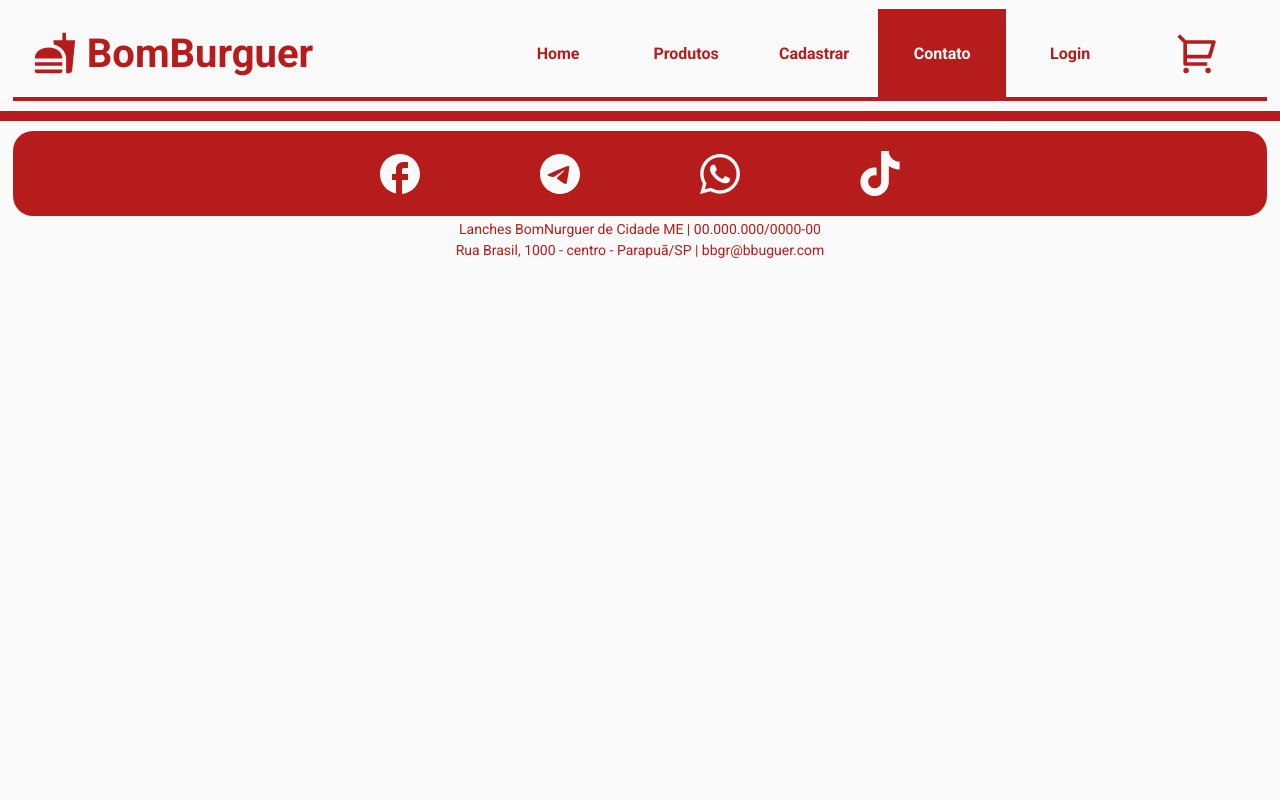
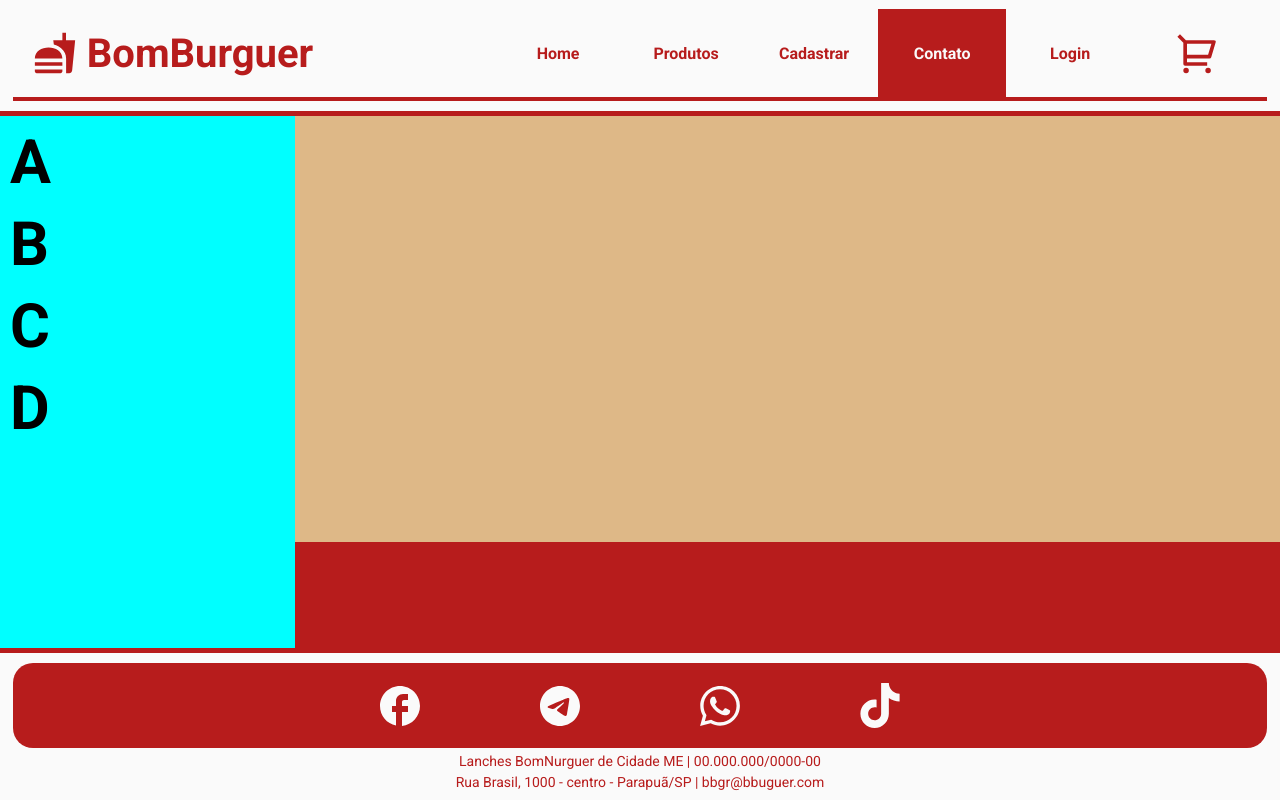
Before and after one commit to ewertonjsilva/proj_tcc_react_2_des_2sem_23, a React (Create React App) app: page /contato in a window 1280 px wide. Built offline with nearby package versions, Linux system fonts and the light colour scheme.

Commit message:
redux testado

```diff
--- a/package.json
+++ b/package.json
@@ -3,6 +3,7 @@
   "version": "0.1.0",
   "private": true,
   "dependencies": {
+    "@reduxjs/toolkit": "^1.9.7",
     "@testing-library/jest-dom": "^5.17.0",
     "@testing-library/react": "^13.4.0",
     "@testing-library/user-event": "^13.5.0",
--- a/src/components/pages/carrinho/carrinho.css
+++ b/src/components/pages/carrinho/carrinho.css
@@ -2,7 +2,7 @@
   display: grid;
   width: 100%;
   max-width: 1440px;
-  grid-template-columns:40% 20% 20% 20% ;
+  grid-template-columns: 40% 20% 20% 20% ;
   /* border-width: 0.5rem;
   border-style: solid;
   border-color: #B71C1C; */
--- a/src/components/pages/carrinho/carrinho.jsx
+++ b/src/components/pages/carrinho/carrinho.jsx
@@ -1,6 +1,8 @@
 import React, { useState, useEffect } from 'react';
 import { useLocation } from 'react-router-dom';
 import { RiDeleteBin6Line, RiAddLine, RiSubtractLine } from "react-icons/ri";
+import { useSelector, useDispatch } from 'react-redux';
+import { decrement, increment } from '../../../redux/reducers/carrinho';
 
 import './carrinho.css';
 
@@ -58,6 +60,9 @@ function Carrinho() {
     return total + produto.quantidade * valor;
   }, 0);
 
+  const count = useSelector((state) => state.counter.value);
+  const dispatch = useDispatch();
+
   return (
     <div className='centraliza'>
 
@@ -68,6 +73,12 @@ function Carrinho() {
         <div className='carrTitulo'>Quantidade</div>
         <div className='carrTitulo'>Valor</div>
         <div className='carrTitulo'>Total</div>
+      </div>
+      <div className='grid'>
+        <div className='carrTitulo'></div>
+        <div className='carrTitulo'><RiSubtractLine onClick={() => dispatch(decrement())} /></div>
+        <div className='carrTitulo'>{count}</div>
+        <div className='carrTitulo'><RiAddLine onClick={() => dispatch(increment())}/></div>
       </div>
 
       {
--- a/src/components/pages/contato/contato.css
+++ b/src/components/pages/contato/contato.css
@@ -1,22 +1,43 @@
+.app{
+  height: 100vh;
+  max-height: 100vh; /* Define a altura máxima para 100% da altura da viewport */
+  overflow-y: auto; /* Adiciona uma barra de rolagem vertical se o conteúdo ultrapassar a altura disponível */
+  /* border: 0.5rem solid #B71C1C; */
+  display: flex;
+  flex-direction: column;
+  align-items: center;
+  justify-content: space-between;
+  width: 100%;
+  /* max-width: 1440px; */
+}
+
 .grid-principal {
-    display: grid;
+  /* display: grid; */
   width: 100%;
   max-width: 1440px;
-    grid-template-columns:30% 70% ;
-    grid-template-rows: 100%;
+  /* grid-template-columns: 30% 70%; */
+  /* grid-template-rows: 100%; */
   border: 0.5rem solid #B71C1C;
   font-size: 1.7rem;
   background-color: #B71C1C;
+  /* max-height: 100vh; */
+  /* Define a altura máxima para 100% da altura da viewport */
+  overflow-y: auto;
+  /* Adiciona uma barra de rolagem vertical se o conteúdo ultrapassar a altura disponível */
+  display: flex;
+  max-height: 100%;
 }
 
 .grid-menu {
   background-color: aqua;
-    /* height: 50rem; */
+  height: 70vh;
+  width: 30%;
 }
 
 .grid-pagina {
   background-color: burlywood;
-    /* height: 50rem; */
+  height: 80%;
+  width: 100%;
 }
 
 /* body {
--- a/src/components/pages/contato/contato.jsx
+++ b/src/components/pages/contato/contato.jsx
@@ -7,11 +7,18 @@ import './contato.css';
 
 function Contato() {
   return (
-    <div className='centraliza'>
+    <div className='app'>
       <Cabecalho pag={'contato'} />
       <div className='grid-principal'>
-        <div className='grid-menu'></div>
-        <div className='grid-pagina'></div>
+        <div className='grid-menu'>
+          <h1>A</h1>
+          <h1>B</h1>
+          <h1>C</h1>
+          <h1>D</h1>
+        </div>
+        <div className='grid-pagina'>
+          <div ></div>
+        </div>
       </div>
       <Rodape />
     </div>
--- a/src/index.js
+++ b/src/index.js
@@ -2,9 +2,14 @@ import React from 'react';
 import ReactDOM from 'react-dom/client';
 import App from './components/App';
 
+import store from './redux/store';
+import { Provider } from 'react-redux';
+
 const root = ReactDOM.createRoot(document.getElementById('root'));
 root.render(
   <React.StrictMode>
+  <Provider store={store}>
     <App />
+  </Provider>
   </React.StrictMode>
 );
--- /dev/null
+++ b/src/redux/reducers/carrinho.js
@@ -0,0 +1,29 @@
+import { createSlice } from '@reduxjs/toolkit';
+
+export const counterSlice = createSlice({
+  name: 'counter',
+  initialState: {
+    value: 0,
+  },
+  reducers: {
+    increment: (state) => {
+      // Redux Toolkit allows us to write "mutating" logic in reducers. It
+      // doesn't actually mutate the state because it uses the Immer library,
+      // which detects changes to a "draft state" and produces a brand new
+      // immutable state based off those changes.
+      // Also, no return statement is required from these functions.
+      state.value += 1
+    },
+    decrement: (state) => {
+      state.value -= 1
+    },
+    incrementByAmount: (state, action) => {
+      state.value += action.payload
+    },
+  },
+})
+
+// Action creators are generated for each case reducer function
+export const { increment, decrement, incrementByAmount } = counterSlice.actions
+
+export default counterSlice.reducer
--- /dev/null
+++ b/src/redux/store.js
@@ -0,0 +1,22 @@
+// redux/store.js
+import { configureStore } from '@reduxjs/toolkit';
+//import rootReducer from './reducers'; // Criaremos isso em breve
+import counterReducer from './reducers/carrinho';
+
+// const store = configureStore(
+//   {
+//     counter: counterReducer,
+//   }
+// )
+
+// export default store;
+
+// https://react-redux.js.org/tutorials/quick-start
+
+
+
+export default configureStore({
+  reducer: {
+    counter: counterReducer,
+  },
+})
```
Also changed, not shown: 1 other file (tests, documents, lock files or other folders). Lines whose indentation alone changed are shown as unchanged.
